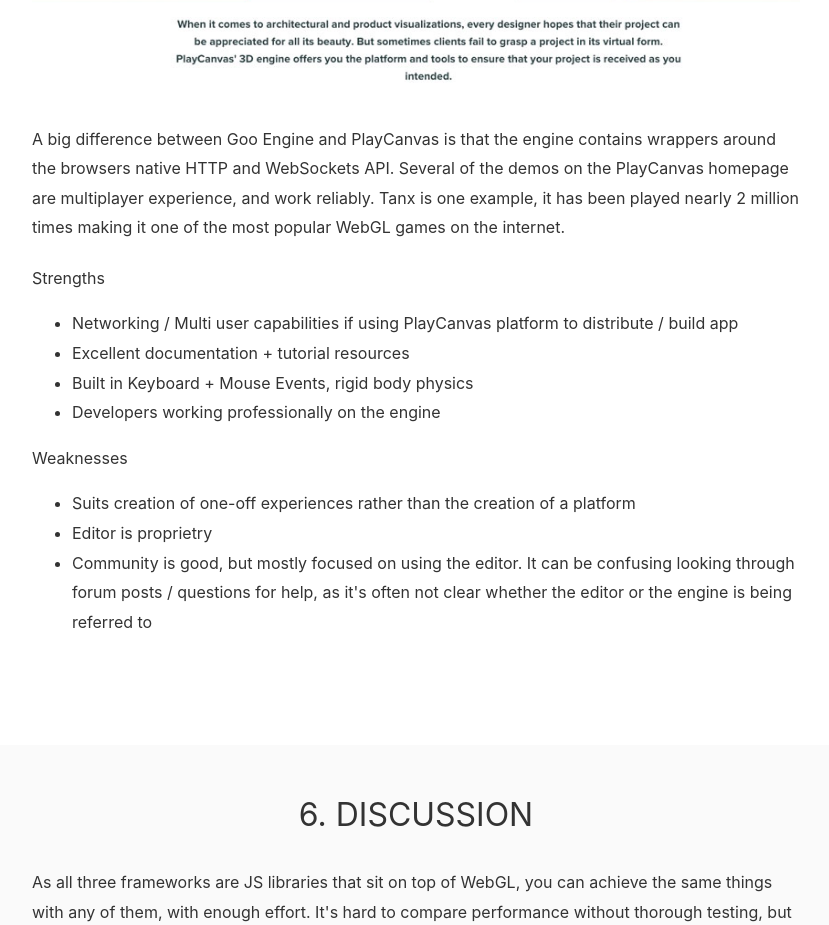
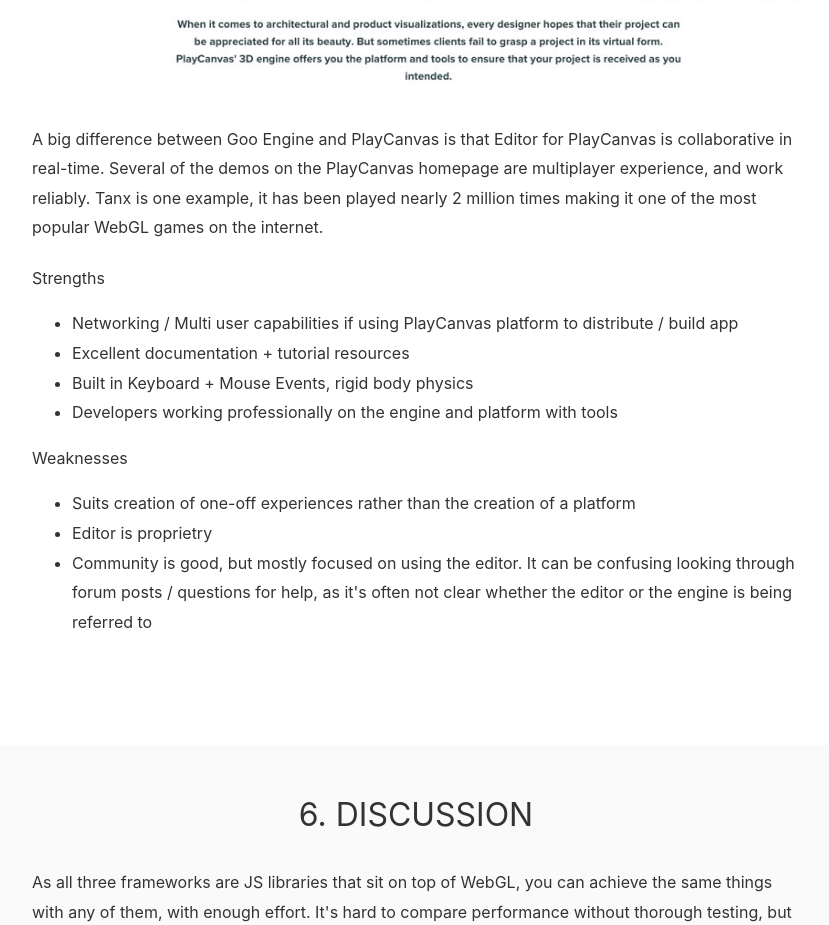
Before and after one commit to bnjm/webgl-framework-comparison, a plain HTML site: page index.html in a window 1280 px wide. Shown: the part 5684-6609 px from the top of the page, without its empty margins (224-1053 px from the left). Drawn offline with Linux system fonts and the light colour scheme; no server answers.

Commit message:
Update index.html
More relevant difference between goo and playcanvas.

```diff
--- a/index.html
+++ b/index.html
@@ -251,13 +251,13 @@
 			<img src="./img/play.jpg" alt=""/><br>
 			</div>
 			<p>
-				A big difference between Goo Engine and PlayCanvas is that the engine contains wrappers around the browsers native HTTP and WebSockets API. Several of the demos on the PlayCanvas homepage are multiplayer experience, and work reliably. Tanx is one example, it has been played nearly 2 million times making it one of the most popular WebGL games on the internet.</p>
+				A big difference between Goo Engine and PlayCanvas is that Editor for PlayCanvas is collaborative in real-time. Several of the demos on the PlayCanvas homepage are multiplayer experience, and work reliably. Tanx is one example, it has been played nearly 2 million times making it one of the most popular WebGL games on the internet.</p>
 			<div>Strengths
 			<ul>
 				<li>Networking / Multi user capabilities if using PlayCanvas platform to distribute / build app</li>
 				<li>Excellent documentation + tutorial resources</li>
 				<li>Built in Keyboard + Mouse Events, rigid body physics</li>
-				<li>Developers working professionally on the engine</li>
+				<li>Developers working professionally on the engine and platform with tools</li>
 			</ul>
 			Weaknesses
 			<ul>
```
